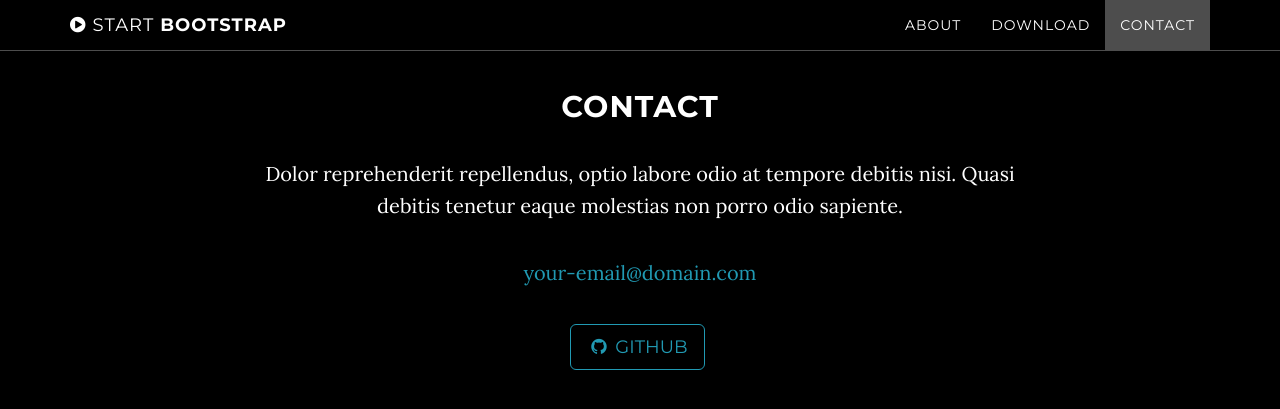
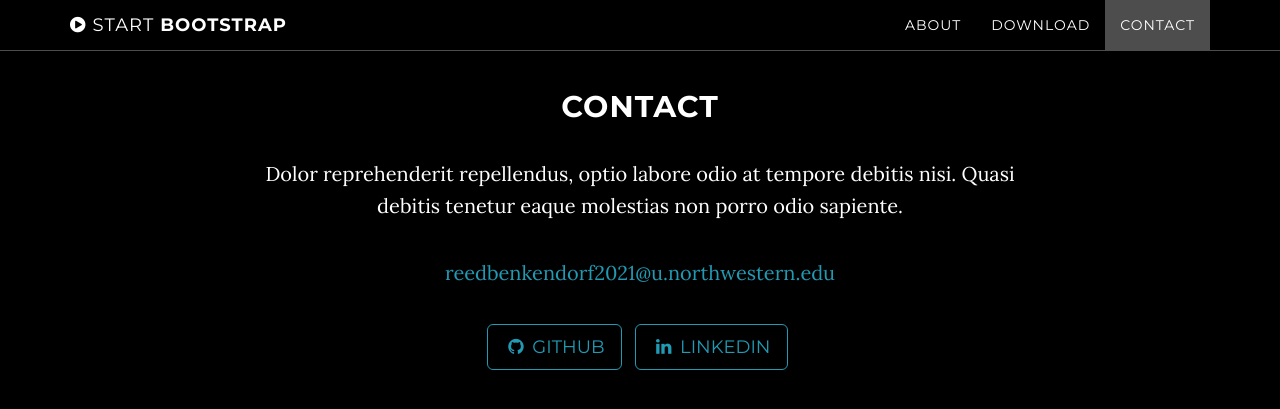
Before and after one commit to sagesteppe/DataVizGallery, a Jekyll site: the page built from index.html, in a window 1280 px wide and 900 px high, scrolled down 2255 px. Shown: the top 409 px of the window. Built offline with Jekyll 4.4.1, drawn with Linux system fonts in a browser that asks for light colours; some of the changed text lies outside the part shown.

Commit message:
update contact info in yaml

```diff
--- a/_config.yml
+++ b/_config.yml
@@ -1,6 +1,6 @@
 # Site settings
 title: Grayscale
-email: your-email@domain.com
+email: reedbenkendorf2021@u.northwestern.edu
 url: https://sagesteppe.github.io/DataVizGallery
 description: "Some data visualizations which showcase my style. I try to create novel figures which catch a viewers attention, convey information, and suggest future directions, without being distracting. A figure is not complete until everything which can be stripped from it is stripped from it."
 
@@ -10,12 +10,14 @@ color:
   links: '#219ab3'
 
 # Footer settings
-footer: Your Website
+footer: Reed Benkendorf
 
 # Social networks usernames (many more available: google-plus, flickr, dribbble, pinterest, instagram, tumblr, linkedin, etc.)
 social:
   - title: github
     url: https://github.com/sagesteppe
+  - title: linkedin
+    url: https://www.linkedin.com/in/reed-benkendorf-1984441b5
 
 # Build settings
 markdown: kramdown
```
Also changed, not shown: 1 other file.
